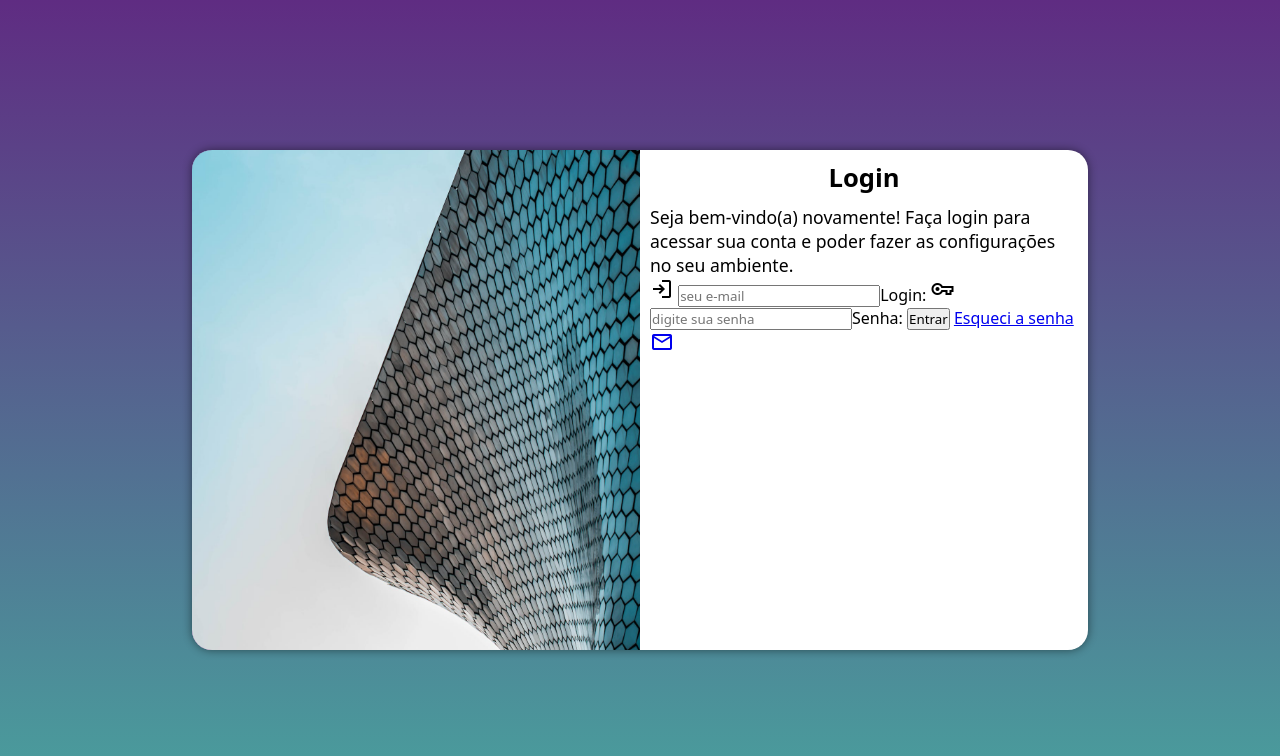
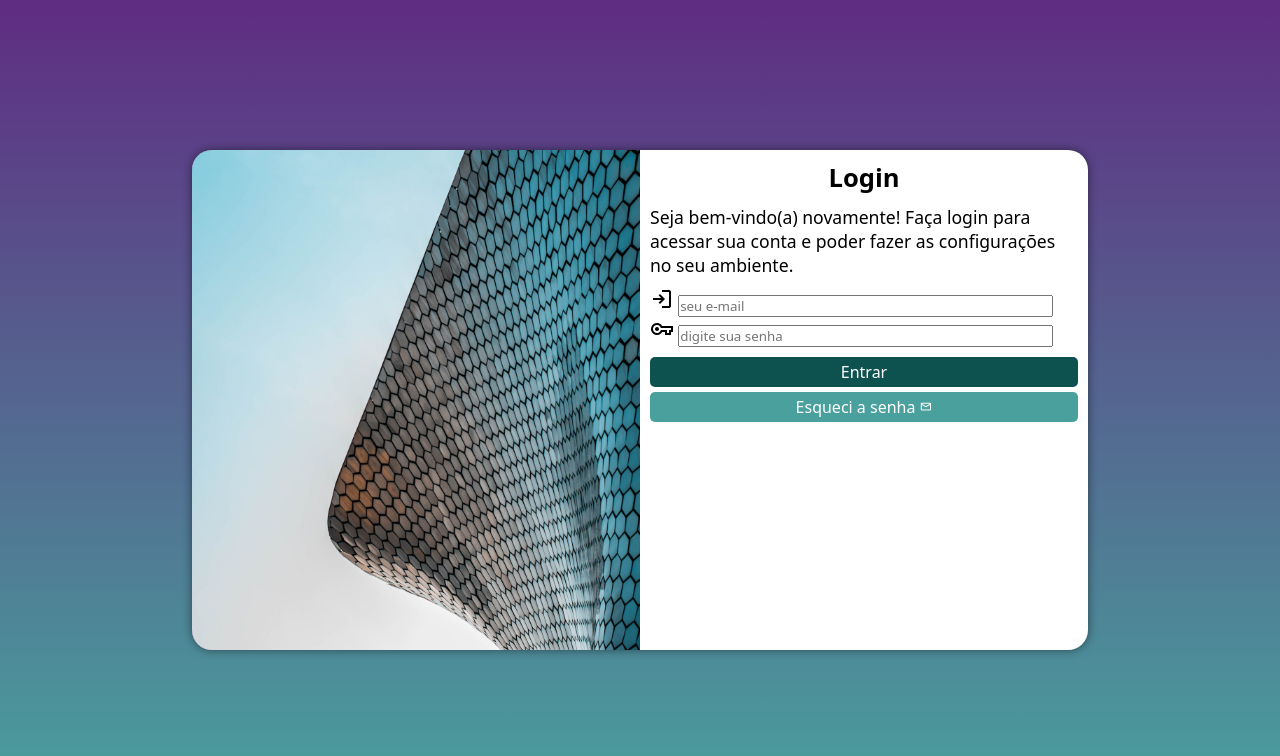
Before and after one commit to cristhoferb/projeto-login, a plain HTML site: page index.html in a window 1280 px wide. Drawn offline with nearby package versions, Linux system fonts and the light colour scheme.

Commit message:
formulario

```diff
--- a/estilos/style.css
+++ b/estilos/style.css
@@ -60,4 +60,51 @@ div#formulario h1 {
 
 div#formulario p {
     font-size: .8em;
+    margin-bottom: 10px;
 }
+
+form input[type=email], form input[type=password] {
+    width: 87.6%;
+}
+
+form input[type=submit] {
+    display: block;
+    background-color: #0e524f;
+    color: white;
+    font-size: 1em;
+    width: 100%;
+    height: 30px;
+    margin-top: 10px;
+    border: none;
+    border-radius: 5px;
+    text-align: center;
+}
+
+form input[type=submit]:hover {
+    background-color: #3b1b50;
+    cursor: pointer;
+}
+
+form a.botao {
+    display: block;
+    background-color: #49a09d;
+    color: white;
+    font-size: 1em;
+    width: 100%;
+    height: 30px;
+    margin-top: 5px;
+    padding-top: 4px;
+    border: none;
+    border-radius: 5px;
+    text-align: center;
+    text-decoration: none;
+}
+
+form a.botao:hover {
+    background-color: #a767d1;
+}
+
+form a.botao span {
+    font-size: .8em;
+    text-align: center;
+}
--- a/index.html
+++ b/index.html
@@ -19,16 +19,20 @@
                 <p>Seja bem-vindo(a) novamente! Faça login para acessar sua conta e poder fazer as configurações no seu ambiente. </p>
                 <form action="login.php" method="post" autocomplete="on">
                     <div class="campo">
+                        <label for="ilogin">
                             <span class="material-symbols-outlined">
                                 login
                             </span>
-                        <input type="email" name="login" id="ilogin" autocomplete="email" maxlength="30" placeholder="seu e-mail" required><label for="ilogin">Login:</label>
+                            <input type="email" name="login" id="ilogin" autocomplete="email" maxlength="30" placeholder="seu e-mail" required>
+                        </label><br>
+                        <label for="isenha">
                             <span class="material-symbols-outlined">
                                 vpn_key
                             </span>
-                        <input type="password" name="Senha" id="isenha" autocomplete="current-password" minlength="8" placeholder="digite sua senha" required><label for="isenha">Senha:</label>
+                            <input type="password" name="Senha" id="isenha" autocomplete="current-password" minlength="8" placeholder="digite sua senha" required>
+                        </label><br>
                         <input type="submit" value="Entrar">
-                        <a href="esqueci.html">Esqueci a senha <span class="material-symbols-outlined">
+                        <a href="esqueci.html" class="botao">Esqueci a senha <span class="material-symbols-outlined">
                             mail</span></a>
                     </div>
                 </form>
```
Lines whose indentation alone changed are shown as unchanged.
